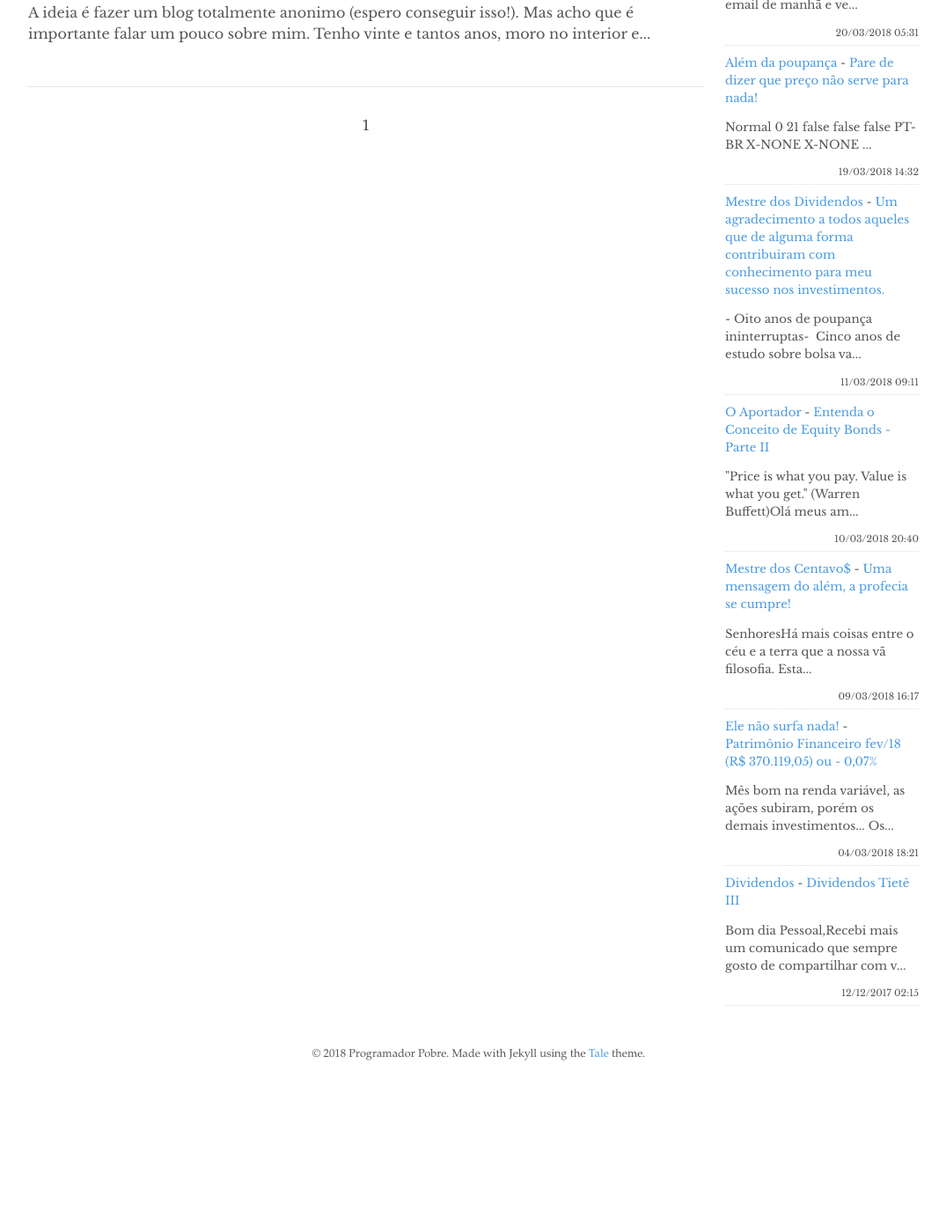
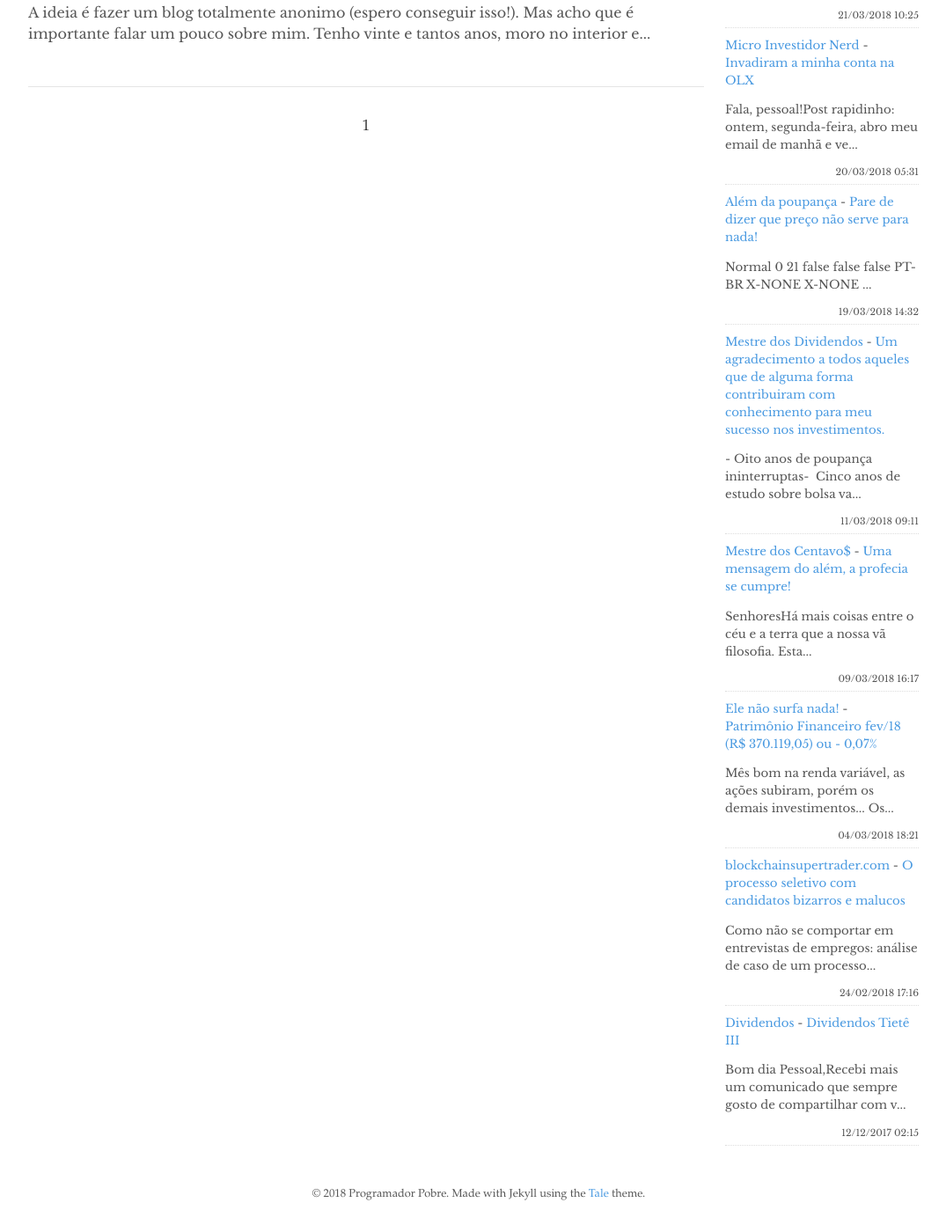
Before and after one commit to programadorpobre/programadorpobre.github.io, a Jekyll site: the page built from index.html, in a window 1280 px wide and 1400 px high, scrolled down 477 px. Shown: the whole window at 88% size, without its empty margins (96-1171 px from the left). Built offline with Jekyll 4.4.1, drawn with Linux system fonts in a browser that asks for light colours; the list of posts is cut into pages by our own code; comment, search, counter and statistics services are not loaded; before the commit the page ends 1718 px from its top, so only the background shows below that; some of the changed text lies outside the part shown.

Commit message:
[ci skip] travis #229

```diff
--- a/_includes/feed-entries.html
+++ b/_includes/feed-entries.html
@@ -1,3 +1,8 @@
+<div class="feed-entry">
+    <a class="feed-entry-site-name" href="https://oaportadorfinanceiro.blogspot.com/">O Aportador</a> - <a class="feed-entry-title" href="https://oaportadorfinanceiro.blogspot.com/2018/03/aporte-marco2018.html">Aporte Março/2018</a>
+    <p class="feed-entry-summary">"Liberty, when it begins to take root, is a plant of rapid growth."&nbsp;(George...</p>
+    <time datetime="2018-03-21T19:58:00.001-03:00">21/03/2018 19:58</time>
+</div>
 <div class="feed-entry">
     <a class="feed-entry-site-name" href="http://www.investidoringles.com/">Investidor Inglês</a> - <a class="feed-entry-title" href="http://www.investidoringles.com/2018/03/ganhar-dinheiro-com-acoes.html">Alguns insights sobre bater o Mercado</a>
     <p class="feed-entry-summary">O post de hoje traz alguns pensamentos sobre como ganhar do mercado, sabe, ganha...</p>
@@ -19,11 +24,6 @@
     <time datetime="2018-03-11T09:11:00.003-07:00">11/03/2018 09:11</time>
 </div>
 <div class="feed-entry">
-    <a class="feed-entry-site-name" href="https://oaportadorfinanceiro.blogspot.com/">O Aportador</a> - <a class="feed-entry-title" href="https://oaportadorfinanceiro.blogspot.com/2018/03/entenda-o-conceito-de-equity-bonds.html">Entenda o Conceito de Equity Bonds - Parte II</a>
-    <p class="feed-entry-summary">"Price is what you pay. Value is what you get."&nbsp;(Warren Buffett)Olá meus am...</p>
-    <time datetime="2018-03-10T20:40:00.001-03:00">10/03/2018 20:40</time>
-</div>
-<div class="feed-entry">
     <a class="feed-entry-site-name" href="https://mestredoscentavos.blogspot.com/">Mestre dos Centavo$</a> - <a class="feed-entry-title" href="https://mestredoscentavos.blogspot.com/2018/03/uma-mensagem-do-alem-profecia-se-cumpre.html">Uma mensagem do além, a profecia se cumpre!</a>
     <p class="feed-entry-summary">SenhoresHá mais coisas entre o céu e a terra que a nossa vã filosofia.&nbsp;Esta...</p>
     <time datetime="2018-03-09T16:17:00.000-08:00">09/03/2018 16:17</time>
@@ -34,6 +34,11 @@
     <time datetime="2018-03-04T18:21:00.002-03:00">04/03/2018 18:21</time>
 </div>
 <div class="feed-entry">
+    <a class="feed-entry-site-name" href="http://www.blockchainsupertrader.com/">blockchainsupertrader.com</a> - <a class="feed-entry-title" href="http://www.blockchainsupertrader.com/2018/02/o-processo-seletivo-com-candidatos.html">O processo seletivo com candidatos bizarros e  malucos</a>
+    <p class="feed-entry-summary">Como não se comportar em entrevistas de empregos: análise de caso de um processo...</p>
+    <time datetime="2018-02-24T17:16:00.000-03:00">24/02/2018 17:16</time>
+</div>
+<div class="feed-entry">
     <a class="feed-entry-site-name" href="http://bonsdividendos.blogspot.com/">Dividendos</a> - <a class="feed-entry-title" href="http://bonsdividendos.blogspot.com/2017/12/dividendos-tiete-iii.html">Dividendos Tietê III</a>
     <p class="feed-entry-summary">Bom dia Pessoal,Recebi mais um comunicado que sempre gosto de compartilhar com v...</p>
     <time datetime="2017-12-12T02:15:00.001-08:00">12/12/2017 02:15</time>
```
